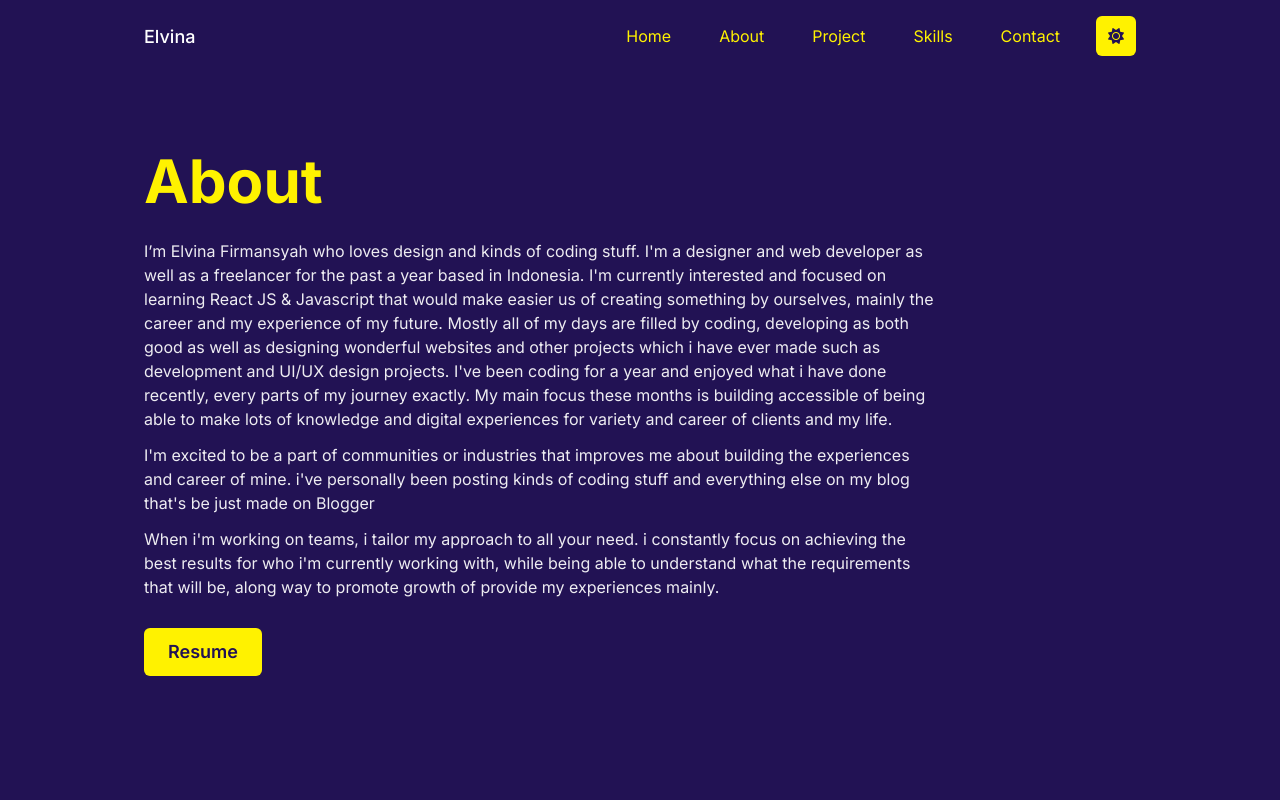
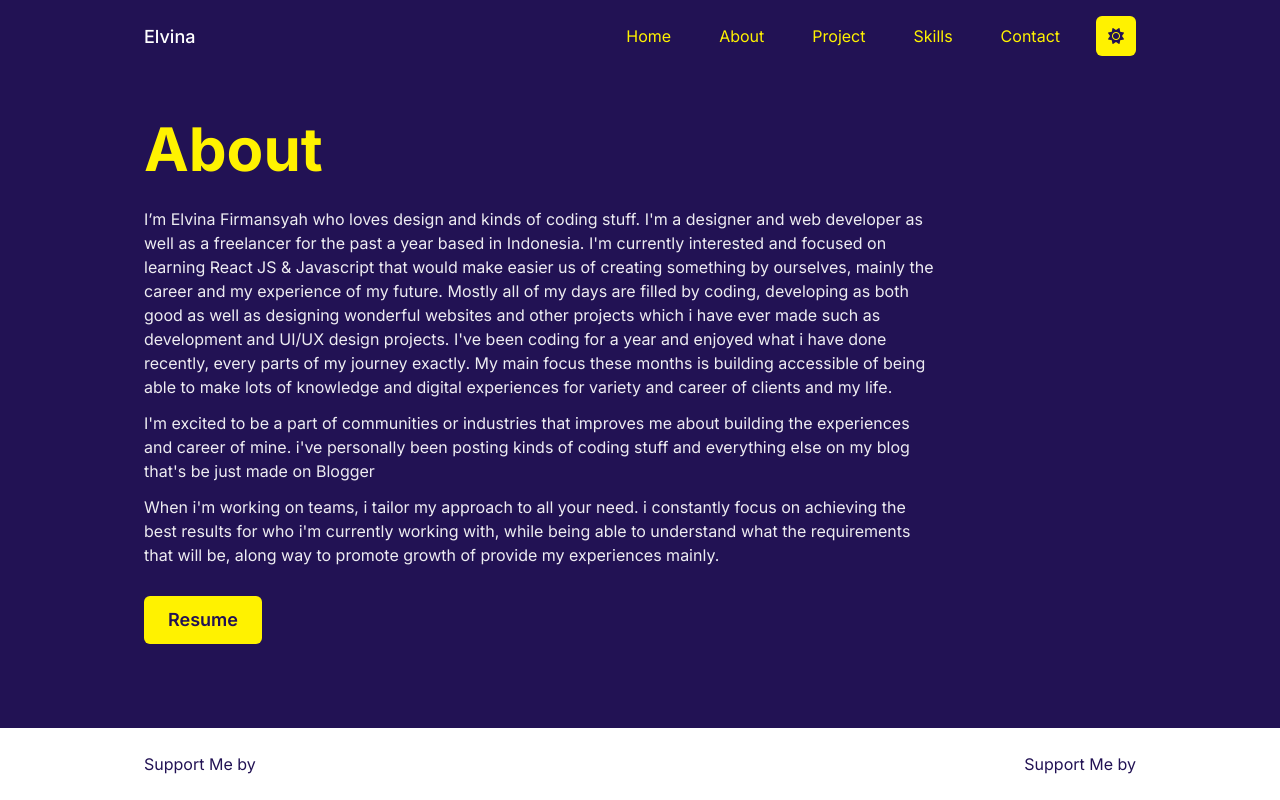
Before and after one commit to elvinafirmansyah/second-portofolio, a React (Create React App) app: page /about in a window 1280 px wide. Built offline with nearby package versions, Linux system fonts and the light colour scheme.

Commit message:
update footer sementara

```diff
--- a/src/App.js
+++ b/src/App.js
@@ -5,6 +5,7 @@ import About from './component/About';
 import Project from './component/Project';
 import Contact from './component/Contact';
 import Skills from './component/Skills';
+import Fotter from './component/Fotter';
 import { Routes, Route } from 'react-router-dom';
 import Navbar from "./component/Navbar"
 import { Container, Box, Text } from '@chakra-ui/react';
@@ -33,6 +34,9 @@ const App = () => {
               <Text as="h2" fontSize="xl" mx={3} color="yellowNeon">Loading...</Text>
             </Box>
           ) : (
+            <Box
+              height='100vh'
+            >
               <Container maxW="container.lg">
                 <Navbar />
                 <Routes>
@@ -43,6 +47,8 @@ const App = () => {
                   <Route path='contact' element={<Contact />}/>
                 </Routes>
               </Container>
+              <Fotter />
+            </Box>
           )
         }
       </Box>
--- a/src/component/About.js
+++ b/src/component/About.js
@@ -13,7 +13,7 @@ const About = () => {
         document.title = "About"
     }, []);
     return(
-        <Box my={["3rem", "5rem"]}>
+        <Box mt={["2rem", "3rem"]} pb={['9rem', '8rem', '9rem', '7rem']}>
             <Text fontSize="6xl" as="h1" fontWeight="Bold" color={useColorModeValue("indigo", "yellowNeon")}>About</Text>
             <Box
                 py="13px"
--- a/src/component/Contact.js
+++ b/src/component/Contact.js
@@ -58,7 +58,7 @@ const Contact = () => {
         document.title = "Contact"
     }, []);
     return(
-        <Box pt={[10, 12]}>
+        <Box pt={[10, 12]} pb={['9rem', '8rem', '9rem', '7rem']}>
             <Text fontSize="6xl" as="h1" fontWeight="Bold" color={useColorModeValue("indigo", "yellowNeon")}>Contact</Text>
             <SimpleGrid
                 columns={[1, 1, 2, 2]}
--- /dev/null
+++ b/src/component/Fotter.js
@@ -0,0 +1,43 @@
+import React from "react";
+import {
+  Flex,
+  Text,
+  Container,
+  useColorModeValue,
+  Box,
+} from "@chakra-ui/react";
+
+const Fotter = () => {
+  return (
+    <Box>
+      <Flex
+        pos='fixed'
+        bg={useColorModeValue("yellowNeon", "white")}
+        padding="1.5rem 1.5rem"
+        width='100%'
+        bottom={0}
+      >
+          <Container
+            maxW='container.lg'
+            display='flex'
+            justifyContent='space-between'
+            alignItems='center'
+            minHeight='100%'
+          >
+            <Text
+            color={useColorModeValue("naturalYellow", "indigo")}
+            >
+                Support Me by
+            </Text>
+            <Text
+                color={useColorModeValue("naturalYellow", "indigo")}
+            >
+                Support Me by
+            </Text>
+          </Container>
+      </Flex>
+    </Box>
+  );
+};
+
+export default Fotter;
--- a/src/component/Home.js
+++ b/src/component/Home.js
@@ -14,7 +14,7 @@ const Home = () => {
         document.title = "Home"
     }, []);
     return(
-        <Box pt={["1rem", "5.2rem"]}>
+        <Box pt={["1rem", "4rem"]} pb={['9rem', '8rem', '9rem', '7rem']}>
             <Text fontSize="6xl" as="h1" fontWeight="Bold" color={useColorModeValue("indigo", "yellowNeon")}>hello, I'm Elvina</Text>
             <Box>
                 <Text fontSize="3xl" fontWeight="semibold" color={useColorModeValue("naturalYellow", "gray.500")}>I build and design creative websites and crafts</Text>
@@ -64,7 +64,7 @@ const Home = () => {
             <Stack
                 direction={["column", "row"]}
                 spacing={3}
-                my="20px"
+                mt="20px"
                 color={useColorModeValue("gray.900", "gray.300")}
                 fontWeight="medium"
             >
--- a/src/component/Project.js
+++ b/src/component/Project.js
@@ -209,12 +209,12 @@ const Project = () => {
     ]
 
     return(
-        <Box pt={[10, 12]}>
+        <Box pt={[10, 12]} pb={['9rem', '8rem', '9rem', '7rem']}>
             <Text fontSize="6xl" as="h1" fontWeight="Bold" color={useColorModeValue("indigo", "yellowNeon")}>Project</Text>
             <Text as="h3" fontSize="xl">Selected Project i have worked on</Text>
                 <Box>
                     {projectData.map((project) => (
-                        <SimpleGrid columns={[1,2]} spacing={['10px', '10px', '40px', '40px']} my={10}>
+                        <SimpleGrid columns={[1,2]} spacing={['10px', '10px', '40px', '40px']} mt={10} mb={6}>
                             <Box>
                                 <Image
                                     src={project.img}
@@ -238,7 +238,7 @@ const Project = () => {
                                 <Text as='p'>{project.description}</Text>
                                 <SimpleGrid
                                     column={[1, 1, 2, 2]}
-                                    spacing={8}
+                                    spacing={3}
                                     display='block'
                                 >
                                     <Button
--- a/src/component/Skills.js
+++ b/src/component/Skills.js
@@ -11,12 +11,12 @@ const Skills = () => {
         document.title = "Skills"
     }, []);
     return(
-        <Box pt={[10, 12]}>
+        <Box pt={[10, 12]} pb='10rem'>
             <Text fontSize="6xl" as="h1" fontWeight="Bold" color={useColorModeValue("indigo", "yellowNeon")}>Skills</Text>
             <Box>
                 <SimpleGrid
                     mt={5}
-                    my={10}
+                    mb={3}
                     columns={[1, 2, 4]}
                     spacing={10}
                 >
```
Lines whose indentation alone changed are shown as unchanged.
